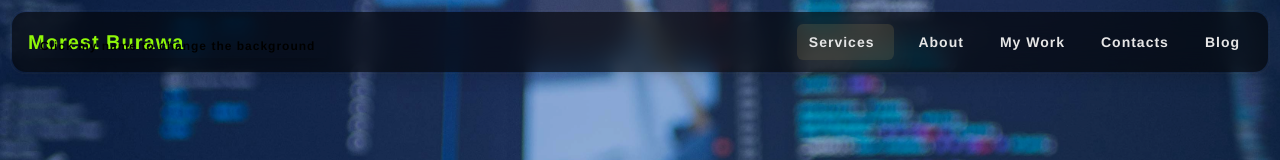
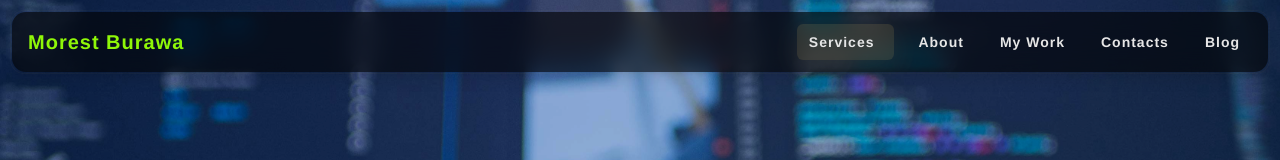
Before and after one commit to Morest1124/Morest-Burawa-podifolio, a React (Vite) app: page / in a window 1280 px wide. Shown: the top 160 px of the page. Built offline with nearby package versions, Linux system fonts and the light colour scheme.

Commit message:
Edit in annotation

```diff
--- a/src/components/Navbar.jsx
+++ b/src/components/Navbar.jsx
@@ -37,13 +37,9 @@ export default function Navbar() {
       if (state) {
         setBackgroundState(Number(state));
       }
-      const hintShown = localStorage.getItem("logoHintShown");
-      if (!hintShown) {
-        setShowHint(true);
-        localStorage.setItem("logoHintShown", "true");
-        const t = setTimeout(() => setShowHint(false), 3800);
-        return () => clearTimeout(t);
-      }
+      setShowHint(true);
+      const t = setTimeout(() => setShowHint(false), 5800);
+      return () => clearTimeout(t);
     } catch (e) {
       // ignore
     }
@@ -54,11 +50,11 @@ export default function Navbar() {
       localStorage.setItem("backgroundState", String(backgroundState));
     } catch (e) {}
 
-    let mode = 'picture';
+    let mode = "picture";
     let video = true;
 
     if (backgroundState === 1) {
-      mode = 'black';
+      mode = "black";
       video = false;
     }
 
@@ -129,7 +125,9 @@ export default function Navbar() {
   const handleLogoClick = (e) => {
     e.preventDefault();
     if (!servicesVisible) {
-      document.getElementById('services').scrollIntoView({ behavior: 'smooth' });
+      document
+        .getElementById("services")
+        .scrollIntoView({ behavior: "smooth" });
     } else {
       setBackgroundState((s) => (s + 1) % 2);
     }
@@ -156,8 +154,8 @@ export default function Navbar() {
       >
         Morest Burawa
         {showHint && (
-          <div className="absolute mt-2 bg-accent text-black text-xs px-3 py-1 rounded shadow-lg">
-            Click my name to change the background
+          <div className="absolute top-full left-1/2 -translate-x-1/2 mt-2 p-2 bg-accent text-xs rounded shadow-lg whitespace-nowrap">
+            Click the logo to change background!
           </div>
         )}
       </a>
```
